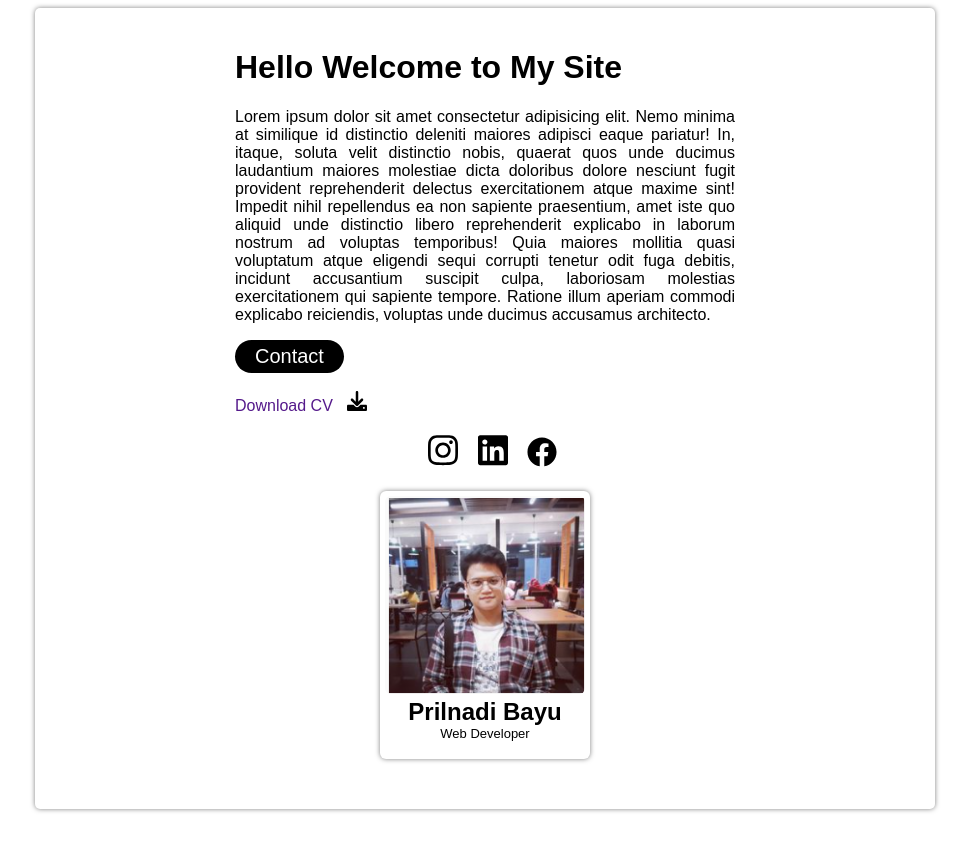
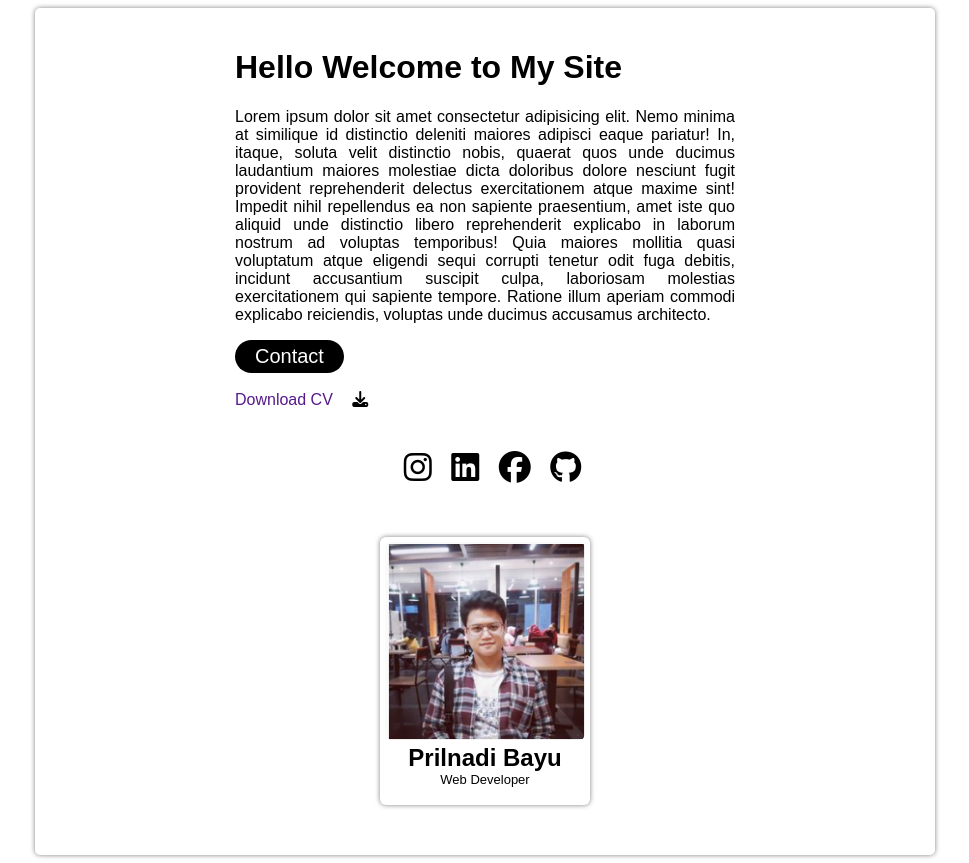
Before and after one commit to Bayu1904/B37_D1_creatingCard, a plain HTML site: page index.html in a window 1280 px wide. Shown: the whole page, without its empty margins (155-1124 px from the left). Before the commit the page ends 817 px from the top, so only its background shows below. Drawn offline with Linux system fonts and the light colour scheme.

Commit message:
memperbaharui Icon

```diff
--- a/Assets/style.css
+++ b/Assets/style.css
@@ -45,10 +45,11 @@ a {
     margin-top: 10px;
 }
 
-svg {
+i {
+    height: 50px;
+    color : black;
     margin: auto;
     margin-left: 15px;
-    width: 30px;
 }
 .label {
     text-align: center;
--- a/index.html
+++ b/index.html
@@ -5,6 +5,7 @@
     <meta http-equiv="X-UA-Compatible" content="IE=edge">
     <meta name="viewport" content="width=device-width, initial-scale=1.0">
     <link rel="stylesheet" href="Assets/style.css">
+    <script src="https://kit.fontawesome.com/22021f7c30.js" crossorigin="anonymous"></script>
     <title>Creating card</title>
 </head>
 <body>
@@ -14,15 +15,17 @@
         <button class="btn" type="submit">Contact</button>
         <br>
         <br>
-        <a href=""> Download CV <svg style="width: 20px ; margin-left : 10px;" xmlns="http://www.w3.org/2000/svg" viewBox="0 0 512 512"><!--! Font Awesome Pro 6.1.1 by @fontawesome - https://fontawesome.com License - https://fontawesome.com/license (Commercial License) Copyright 2022 Fonticons, Inc. --><path d="M480 352h-133.5l-45.25 45.25C289.2 409.3 273.1 416 256 416s-33.16-6.656-45.25-18.75L165.5 352H32c-17.67 0-32 14.33-32 32v96c0 17.67 14.33 32 32 32h448c17.67 0 32-14.33 32-32v-96C512 366.3 497.7 352 480 352zM432 456c-13.2 0-24-10.8-24-24c0-13.2 10.8-24 24-24s24 10.8 24 24C456 445.2 445.2 456 432 456zM233.4 374.6C239.6 380.9 247.8 384 256 384s16.38-3.125 22.62-9.375l128-128c12.49-12.5 12.49-32.75 0-45.25c-12.5-12.5-32.76-12.5-45.25 0L288 274.8V32c0-17.67-14.33-32-32-32C238.3 0 224 14.33 224 32v242.8L150.6 201.4c-12.49-12.5-32.75-12.5-45.25 0c-12.49 12.5-12.49 32.75 0 45.25L233.4 374.6z"/></svg></a>
+        <a href=""> Download CV <i class="fa-solid fa-download"></i></a>
         <br><br>
 
         <div style="text-align : center;">
-            <a href="http://"><svg xmlns="http://www.w3.org/2000/svg" viewBox="0 0 448 512"><!--! Font Awesome Pro 6.1.1 by @fontawesome - https://fontawesome.com License - https://fontawesome.com/license (Commercial License) Copyright 2022 Fonticons, Inc. --><path d="M224.1 141c-63.6 0-114.9 51.3-114.9 114.9s51.3 114.9 114.9 114.9S339 319.5 339 255.9 287.7 141 224.1 141zm0 189.6c-41.1 0-74.7-33.5-74.7-74.7s33.5-74.7 74.7-74.7 74.7 33.5 74.7 74.7-33.6 74.7-74.7 74.7zm146.4-194.3c0 14.9-12 26.8-26.8 26.8-14.9 0-26.8-12-26.8-26.8s12-26.8 26.8-26.8 26.8 12 26.8 26.8zm76.1 27.2c-1.7-35.9-9.9-67.7-36.2-93.9-26.2-26.2-58-34.4-93.9-36.2-37-2.1-147.9-2.1-184.9 0-35.8 1.7-67.6 9.9-93.9 36.1s-34.4 58-36.2 93.9c-2.1 37-2.1 147.9 0 184.9 1.7 35.9 9.9 67.7 36.2 93.9s58 34.4 93.9 36.2c37 2.1 147.9 2.1 184.9 0 35.9-1.7 67.7-9.9 93.9-36.2 26.2-26.2 34.4-58 36.2-93.9 2.1-37 2.1-147.8 0-184.8zM398.8 388c-7.8 19.6-22.9 34.7-42.6 42.6-29.5 11.7-99.5 9-132.1 9s-102.7 2.6-132.1-9c-19.6-7.8-34.7-22.9-42.6-42.6-11.7-29.5-9-99.5-9-132.1s-2.6-102.7 9-132.1c7.8-19.6 22.9-34.7 42.6-42.6 29.5-11.7 99.5-9 132.1-9s102.7-2.6 132.1 9c19.6 7.8 34.7 22.9 42.6 42.6 11.7 29.5 9 99.5 9 132.1s2.7 102.7-9 132.1z"/></svg></a>
+            <a href="http://"><i class="fa-brands fa-instagram fa-2xl"></i></a>
 
-            <a href="http://"><svg xmlns="http://www.w3.org/2000/svg" viewBox="0 0 448 512"><!--! Font Awesome Pro 6.1.1 by @fontawesome - https://fontawesome.com License - https://fontawesome.com/license (Commercial License) Copyright 2022 Fonticons, Inc. --><path d="M416 32H31.9C14.3 32 0 46.5 0 64.3v383.4C0 465.5 14.3 480 31.9 480H416c17.6 0 32-14.5 32-32.3V64.3c0-17.8-14.4-32.3-32-32.3zM135.4 416H69V202.2h66.5V416zm-33.2-243c-21.3 0-38.5-17.3-38.5-38.5S80.9 96 102.2 96c21.2 0 38.5 17.3 38.5 38.5 0 21.3-17.2 38.5-38.5 38.5zm282.1 243h-66.4V312c0-24.8-.5-56.7-34.5-56.7-34.6 0-39.9 27-39.9 54.9V416h-66.4V202.2h63.7v29.2h.9c8.9-16.8 30.6-34.5 62.9-34.5 67.2 0 79.7 44.3 79.7 101.9V416z"/></svg></a>
+            <a href="http://"><i class="fa-brands fa-linkedin fa-2xl"></i></a>
 
-            <a href="http://"><svg xmlns="http://www.w3.org/2000/svg" viewBox="0 0 512 512"><!--! Font Awesome Pro 6.1.1 by @fontawesome - https://fontawesome.com License - https://fontawesome.com/license (Commercial License) Copyright 2022 Fonticons, Inc. --><path d="M504 256C504 119 393 8 256 8S8 119 8 256c0 123.78 90.69 226.38 209.25 245V327.69h-63V256h63v-54.64c0-62.15 37-96.48 93.67-96.48 27.14 0 55.52 4.84 55.52 4.84v61h-31.28c-30.8 0-40.41 19.12-40.41 38.73V256h68.78l-11 71.69h-57.78V501C413.31 482.38 504 379.78 504 256z"/></svg></a>
+            <a href="http://"><i class="fa-brands fa-facebook fa-2xl"></i></a>
+
+            <i class="fa-brands fa-github fa-2xl"></i>
         </div>
         <div class="card">
         <img src="Assets/img/1.PNG" alt="Profile">
@@ -34,6 +37,5 @@
         </div>
     </div>
 
-    <script src="https://kit.fontawesome.com/22021f7c30.js" crossorigin="anonymous"></script>
 </body>
 </html>
```
